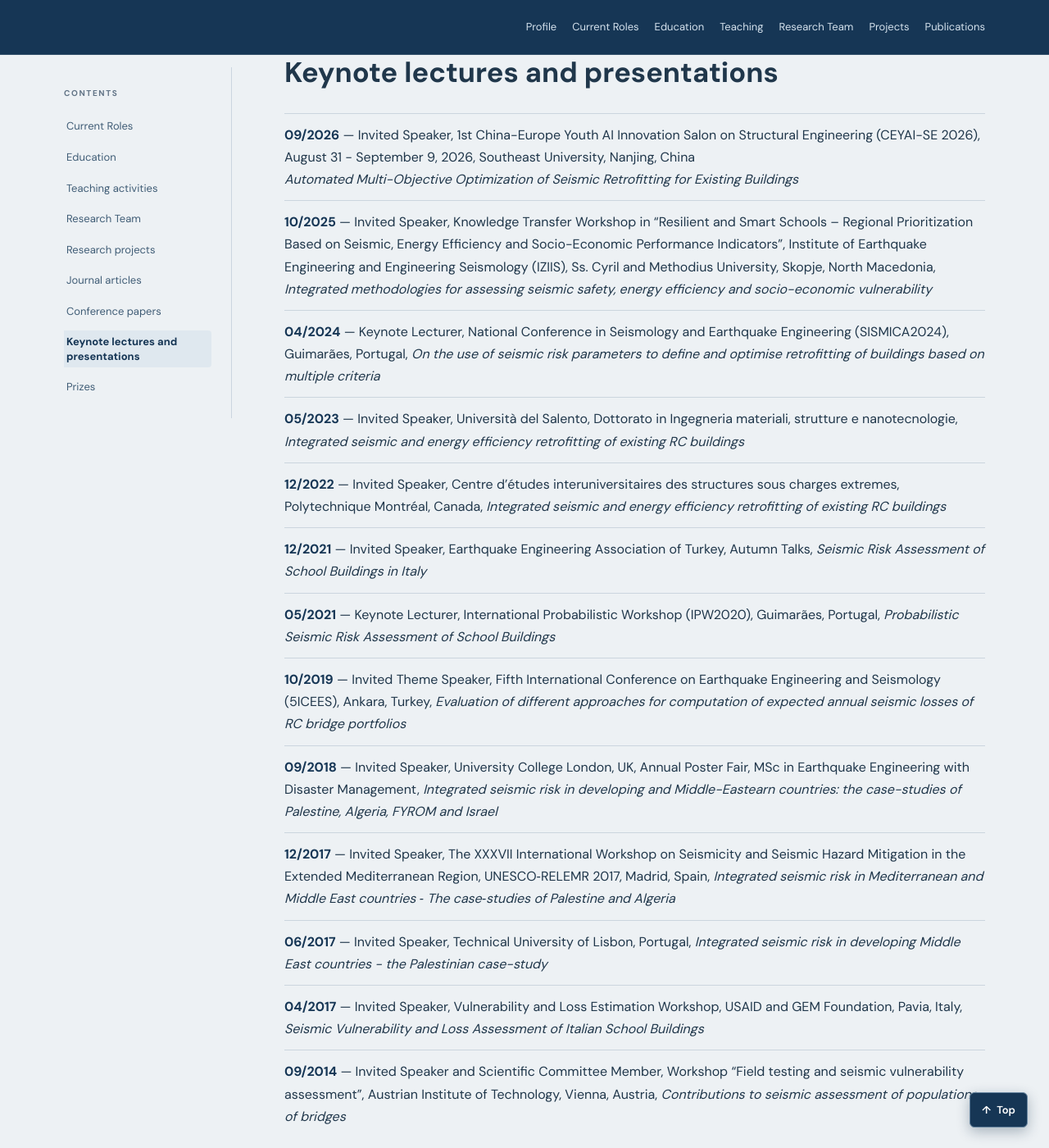
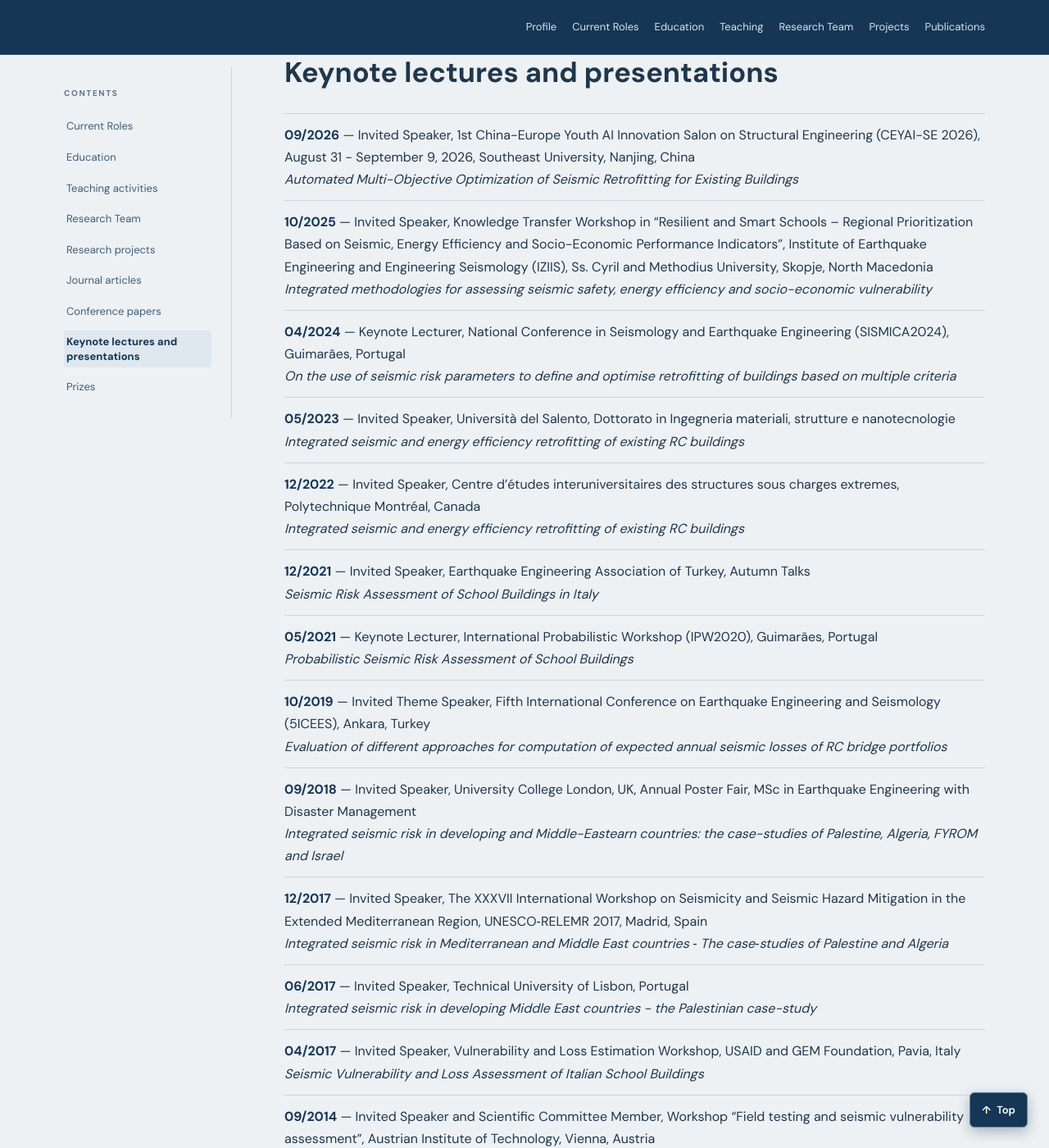
Before and after one commit to rncmonteiro/cv, a Jekyll site: the page built from index.md, in a window 1280 px wide and 1400 px high, scrolled down 36346 px. Shown: the whole window at 82% size. Built offline with Jekyll 4.4.1, drawn with Linux system fonts in a browser that asks for light colours.

Commit message:
Update lectures.md

```diff
--- a/_includes/content/lectures.md
+++ b/_includes/content/lectures.md
@@ -2,15 +2,27 @@
 
 - **09/2026** — Invited Speaker, 1st China-Europe Youth AI Innovation Salon on Structural Engineering (CEYAI-SE 2026), August 31 - September 9, 2026, Southeast University, Nanjing, China\
   *Automated Multi-Objective Optimization of Seismic Retrofitting for Existing Buildings*
-- **10/2025** — Invited Speaker, Knowledge Transfer Workshop in “Resilient and Smart Schools – Regional Prioritization Based on Seismic, Energy Efficiency and Socio-Economic Performance Indicators”, Institute of Earthquake Engineering and Engineering Seismology (IZIIS), Ss. Cyril and Methodius University, Skopje, North Macedonia, *Integrated methodologies for assessing seismic safety, energy efficiency and socio-economic vulnerability*
-- **04/2024** — Keynote Lecturer, National Conference in Seismology and Earthquake Engineering (SISMICA2024), Guimarães, Portugal, *On the use of seismic risk parameters to define and optimise retrofitting of buildings based on multiple criteria*
-- **05/2023** — Invited Speaker, Università del Salento, Dottorato in Ingegneria materiali, strutture e nanotecnologie, *Integrated seismic and energy efficiency retrofitting of existing RC buildings*
-- **12/2022** — Invited Speaker, Centre d’études interuniversitaires des structures sous charges extremes, Polytechnique Montréal, Canada, *Integrated seismic and energy efficiency retrofitting of existing RC buildings*
-- **12/2021** — Invited Speaker, Earthquake Engineering Association of Turkey, Autumn Talks, *Seismic Risk Assessment of School Buildings in Italy*
-- **05/2021** — Keynote Lecturer, International Probabilistic Workshop (IPW2020), Guimarães, Portugal, *Probabilistic Seismic Risk Assessment of School Buildings*
-- **10/2019** — Invited Theme Speaker, Fifth International Conference on Earthquake Engineering and Seismology (5ICEES), Ankara, Turkey, *Evaluation of different approaches for computation of expected annual seismic losses of RC bridge portfolios*
-- **09/2018** — Invited Speaker, University College London, UK, Annual Poster Fair, MSc in Earthquake Engineering with Disaster Management, *Integrated seismic risk in developing and Middle-Eastearn countries: the case-studies of Palestine, Algeria, FYROM and Israel*
-- **12/2017** — Invited Speaker, The XXXVII International Workshop on Seismicity and Seismic Hazard Mitigation in the Extended Mediterranean Region, UNESCO‐RELEMR 2017, Madrid, Spain, *Integrated seismic risk in Mediterranean and Middle East countries ‐ The case‐studies of Palestine and Algeria*
-- **06/2017** — Invited Speaker, Technical University of Lisbon, Portugal, *Integrated seismic risk in developing Middle East countries - the Palestinian case-study*
-- **04/2017** — Invited Speaker, Vulnerability and Loss Estimation Workshop, USAID and GEM Foundation, Pavia, Italy, *Seismic Vulnerability and Loss Assessment of Italian School Buildings*
-- **09/2014** — Invited Speaker and Scientific Committee Member, Workshop “Field testing and seismic vulnerability assessment”, Austrian Institute of Technology, Vienna, Austria, *Contributions to seismic assessment of populations of bridges*
+- **10/2025** — Invited Speaker, Knowledge Transfer Workshop in “Resilient and Smart Schools – Regional Prioritization Based on Seismic, Energy Efficiency and Socio-Economic Performance Indicators”, Institute of Earthquake Engineering and Engineering Seismology (IZIIS), Ss. Cyril and Methodius University, Skopje, North Macedonia\
+  *Integrated methodologies for assessing seismic safety, energy efficiency and socio-economic vulnerability*
+- **04/2024** — Keynote Lecturer, National Conference in Seismology and Earthquake Engineering (SISMICA2024), Guimarães, Portugal\
+  *On the use of seismic risk parameters to define and optimise retrofitting of buildings based on multiple criteria*
+- **05/2023** — Invited Speaker, Università del Salento, Dottorato in Ingegneria materiali, strutture e nanotecnologie\
+  *Integrated seismic and energy efficiency retrofitting of existing RC buildings*
+- **12/2022** — Invited Speaker, Centre d’études interuniversitaires des structures sous charges extremes, Polytechnique Montréal, Canada\
+  *Integrated seismic and energy efficiency retrofitting of existing RC buildings*
+- **12/2021** — Invited Speaker, Earthquake Engineering Association of Turkey, Autumn Talks\
+  *Seismic Risk Assessment of School Buildings in Italy*
+- **05/2021** — Keynote Lecturer, International Probabilistic Workshop (IPW2020), Guimarães, Portugal\
+  *Probabilistic Seismic Risk Assessment of School Buildings*
+- **10/2019** — Invited Theme Speaker, Fifth International Conference on Earthquake Engineering and Seismology (5ICEES), Ankara, Turkey\
+  *Evaluation of different approaches for computation of expected annual seismic losses of RC bridge portfolios*
+- **09/2018** — Invited Speaker, University College London, UK, Annual Poster Fair, MSc in Earthquake Engineering with Disaster Management\
+  *Integrated seismic risk in developing and Middle-Eastearn countries: the case-studies of Palestine, Algeria, FYROM and Israel*
+- **12/2017** — Invited Speaker, The XXXVII International Workshop on Seismicity and Seismic Hazard Mitigation in the Extended Mediterranean Region, UNESCO‐RELEMR 2017, Madrid, Spain\
+  *Integrated seismic risk in Mediterranean and Middle East countries ‐ The case‐studies of Palestine and Algeria*
+- **06/2017** — Invited Speaker, Technical University of Lisbon, Portugal\
+  *Integrated seismic risk in developing Middle East countries - the Palestinian case-study*
+- **04/2017** — Invited Speaker, Vulnerability and Loss Estimation Workshop, USAID and GEM Foundation, Pavia, Italy\
+  *Seismic Vulnerability and Loss Assessment of Italian School Buildings*
+- **09/2014** — Invited Speaker and Scientific Committee Member, Workshop “Field testing and seismic vulnerability assessment”, Austrian Institute of Technology, Vienna, Austria\
+  *Contributions to seismic assessment of populations of bridges*
```
